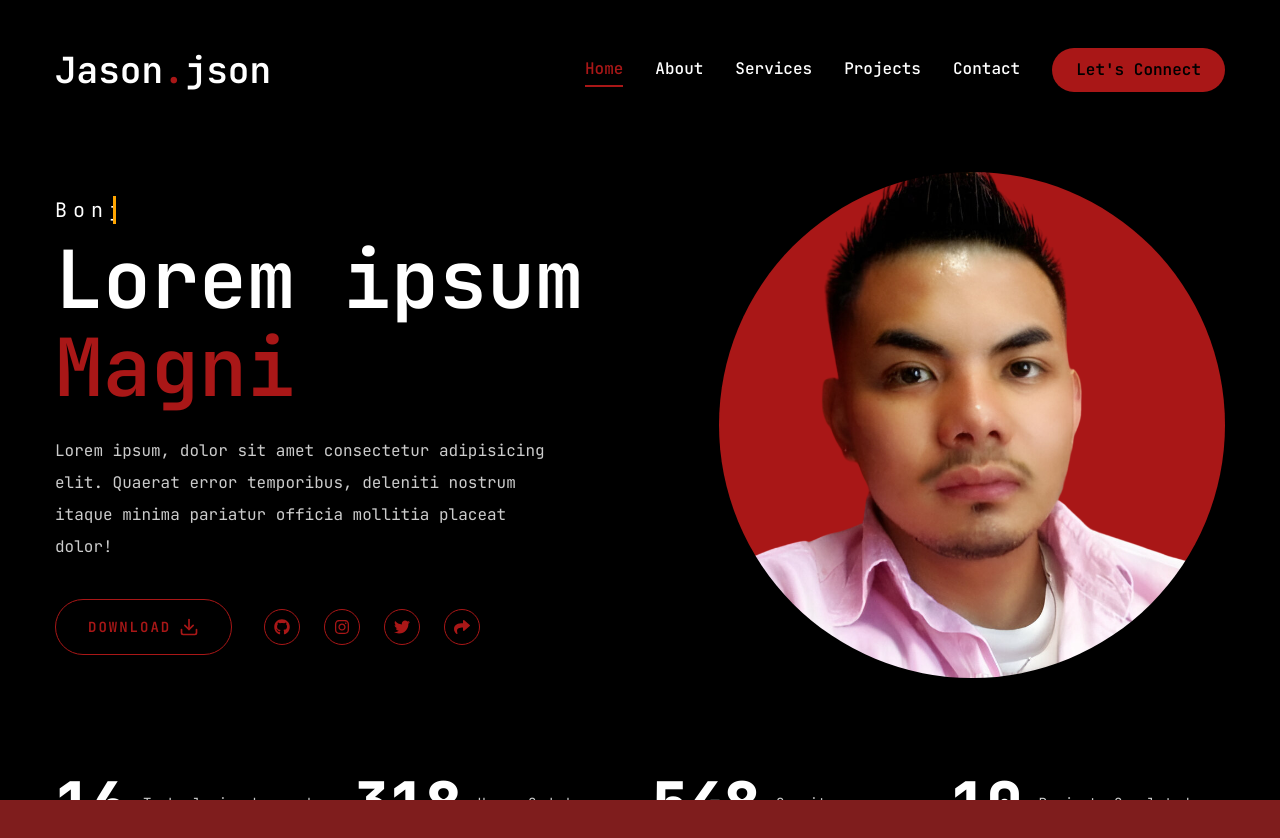
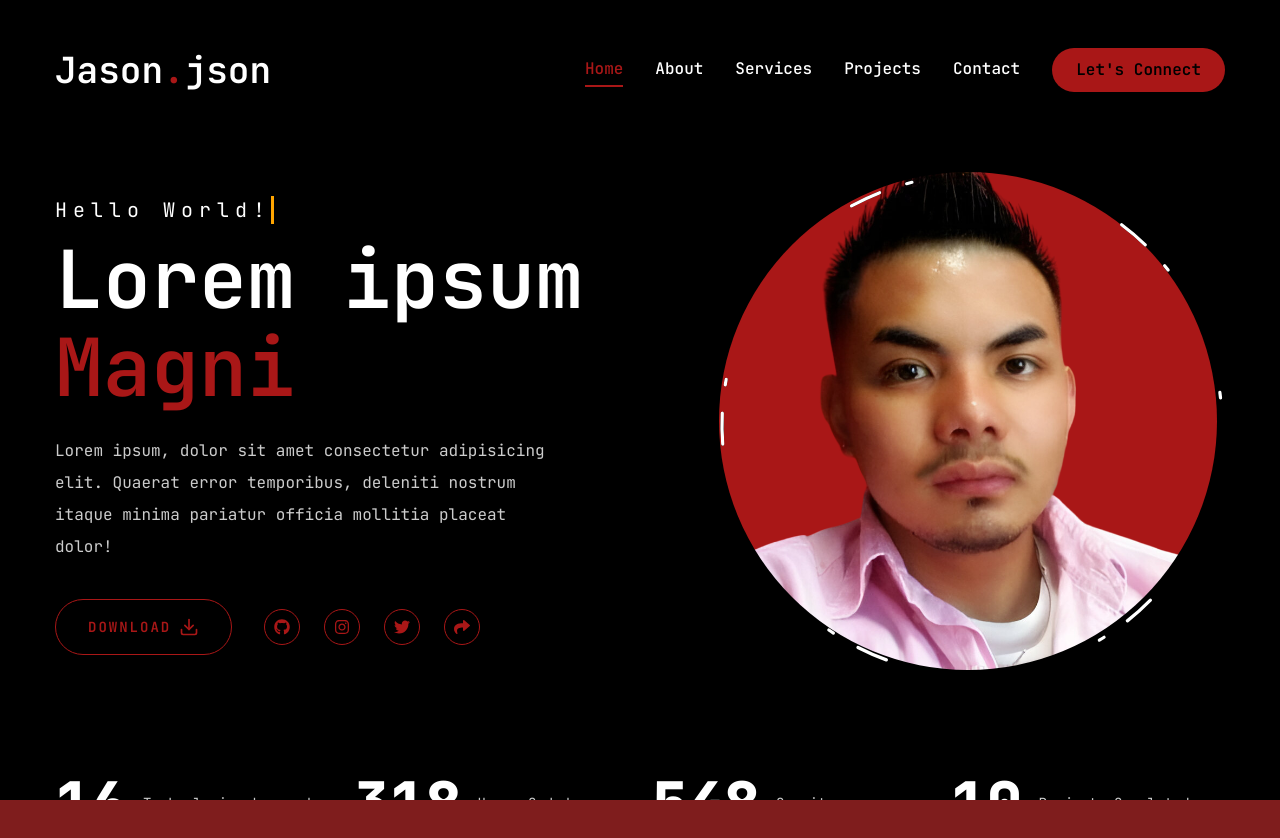
Before and after one commit to Jaycelab/Main-Portfolio, a Next.js app: page / in a window 1280 px wide. Shown: the top 838 px of the page. Built offline with nearby package versions, Linux system fonts and the light colour scheme.

Commit message:
Fixed Circle Animation! I don't know exactly what I did, but it now works and I will not touch this section ever again.

```diff
--- a/components/Photo.jsx
+++ b/components/Photo.jsx
@@ -10,37 +10,59 @@
         initial={{ opacity: 0 }}
         animate={{
           opacity: 1,
-          transition: { delay: 1.5, duration: 1.5, ease: "easeIn" },
+          transition: { delay: 0.7, duration: 2.5, ease: "easeIn" },
         }}
       >
-        {/*exit*/}
+        {/*IMAGE*/}
         <motion.div
           initial={{ opacity: 0 }}
           animate={{
             opacity: 1,
-            transition: { delay: 1.5, duration: 1.5, ease: "easeOut" },
+            transition: { delay: 3.5, duration: 1.5, ease: "easeOut" },
           }}
-          className="w-[298px] xl:w-[506px] h-[298px] xl:h-[506px] mix-blend-lighten absolute"
+          className="w-[298px] h-[298px] xl:w-[498px] xl:h-[498px] mix-blend-lighten absolute"
         >
-          {/*Profile Photo
-          alternative class object-contain*/}
+          {/*image props*/}
           <Image
+            src="/assets/profile-red.png"
             priority
-            src="/images/profile-red.png"
             className="rounded-full"
             quality={100}
-            fill="transparent"
-            alt=""
+            fill
+            alt="profile-photo"
           />
         </motion.div>
 
         {/*circle absolute top-0 left-0 w-full h-full xl:w-[498px] xl:h-[498px]*/}
         <motion.svg
-          className="w-[298px] xl:w-[506px] h-[298px] xl:h-[506px]"
+          className="w-[300px] xl:w-[506px] h-[300px] xl:h-[506px]"
           fill="transparent"
           viewBox="0 0 506 506"
           xmlns="http://www.w3.org/2000/svg"
-        ></motion.svg>
+        >
+          {/*circle*/}
+          <motion.circle
+            cx="253"
+            cy="253"
+            r="250"
+            stroke="#FFFFFF"
+            strokeWidth="3.2"
+            strokeLinecap="round"
+            strokeLinejoin="round"
+            initial={{ strokeDasharray: "24 10 0 0" }}
+            animate={{
+              strokeDasharray: ["15 120 25 25 ", "16 25 92 72", "4 250 22 22"],
+              transition: {
+                delay: 0.3,
+                duration: 5.9,
+                ease: "easeInOut",
+                repeat: Infinity,
+                repeatType: "reverse",
+              },
+              rotate: [120, 360],
+            }}
+          />
+        </motion.svg>
       </motion.div>
     </div>
   );
--- a/components/TextLoop.jsx
+++ b/components/TextLoop.jsx
@@ -34,7 +34,7 @@
   const [index, setIndex] = useState(0);
 
   useEffect(() => {
-    const intervalDelayMilliseconds = loopArr[index].length * 400;
+    const intervalDelayMilliseconds = loopArr[index].length * 500;
     const interval = setInterval(() => {
       setIndex((prevIndex) => {
         // reset index if current index is greater than array size
--- a/src/assets/style.css
+++ b/src/assets/style.css
@@ -8,7 +8,7 @@
 
   display: inline-block;
   letter-spacing: 0.3em;
-  animation: typing 2.5s steps(30, end), blink-caret 0.5s step-end infinite;
+  animation: typing 3.5s steps(30, end), blink-caret 0.5s step-end infinite;
 }
 
 @keyframes typing {
@@ -16,7 +16,7 @@
     width: 0;
   }
   to {
-    width: 43%;
+    width: 50%;
   }
 }
 
```
Also changed, not shown: public/assets/profile-red.png (added).
